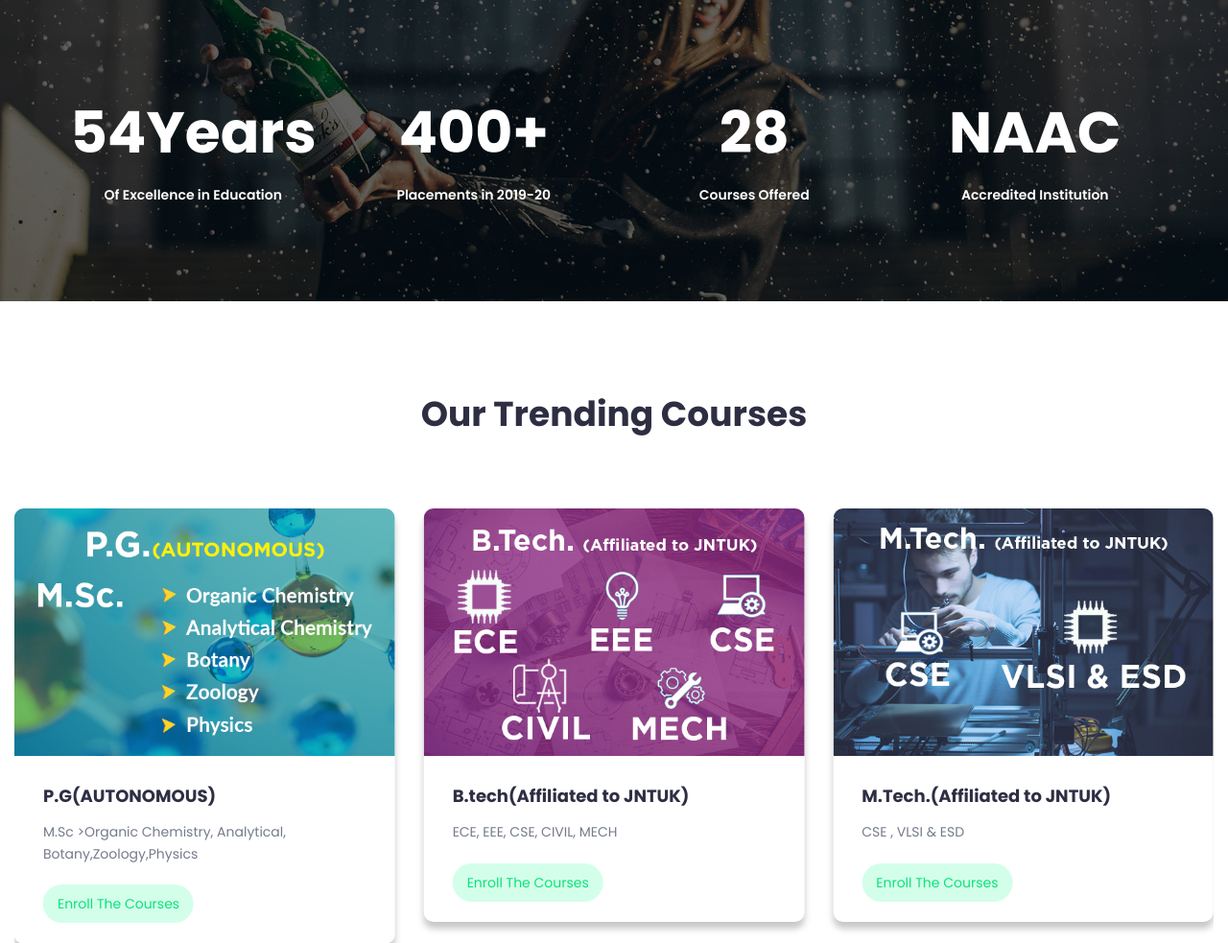
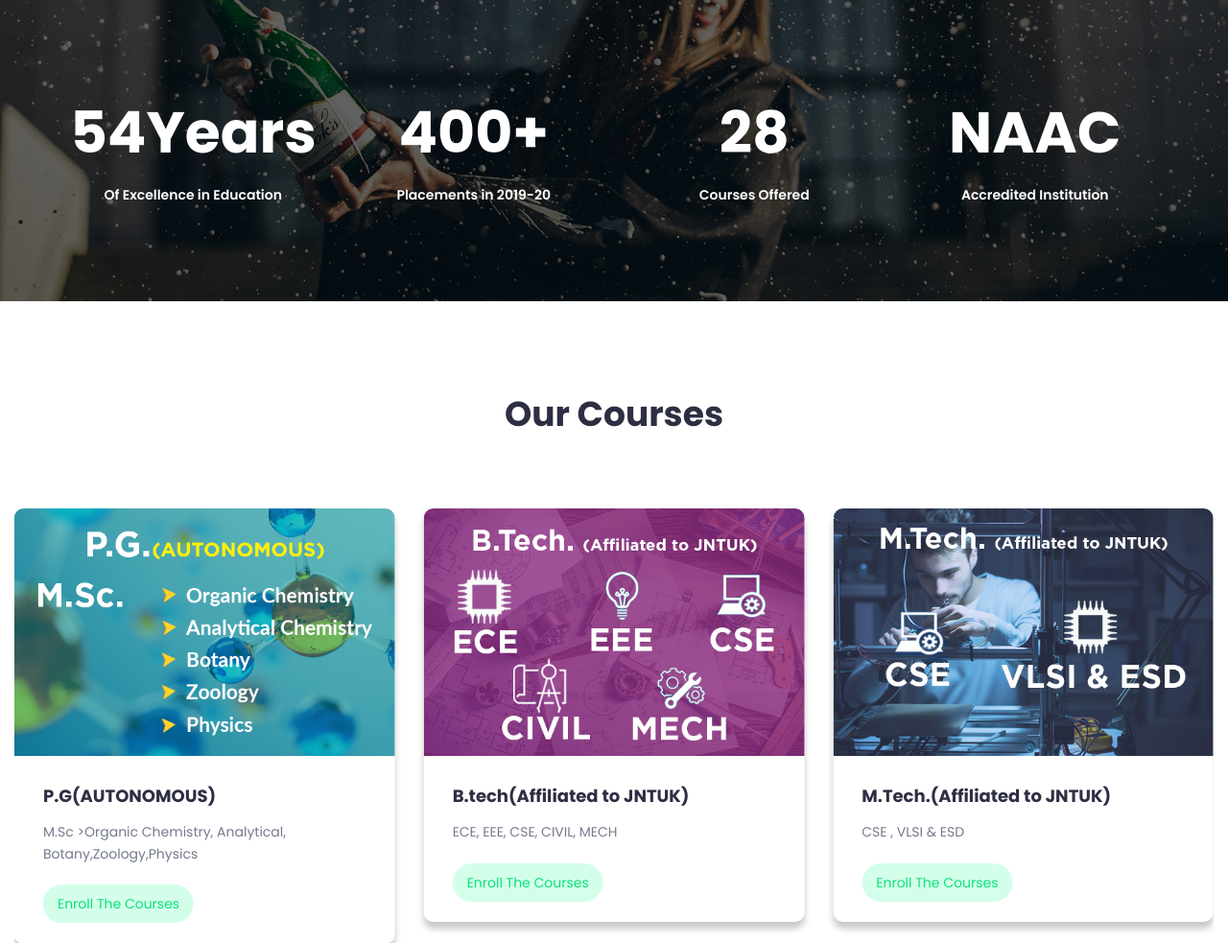
Before and after one commit to rockstarakhil/vsm, a WordPress theme: template educrown/index.php in a window 1280 px wide. Shown: the part 1234-2217 px from the top of the page at 96% size. Run offline with PHP 8.4 and a stand-in for WordPress, Linux system fonts and the light colour scheme; the site name, menu and one post (Sample post) are stand-ins, and other content is empty; some libraries are stand-ins or nearby versions; some web fonts are replaced.

Commit message:
new commitse

```diff
--- a/educrown/index.php
+++ b/educrown/index.php
@@ -271,7 +271,7 @@
             <div class="row">
                 <div class="col-md-8 col-lg-8 col-md-offset-2 col-lg-offset-2 col-sm-12 col-xs-12">
                     <div class="area-title text-center wow fadeIn">
-                        <h2 class="xs-font26">Our Trending Courses</h2>
+                        <h2 class="xs-font26">Our Courses</h2>
                     </div>
                 </div>
             </div>
```
